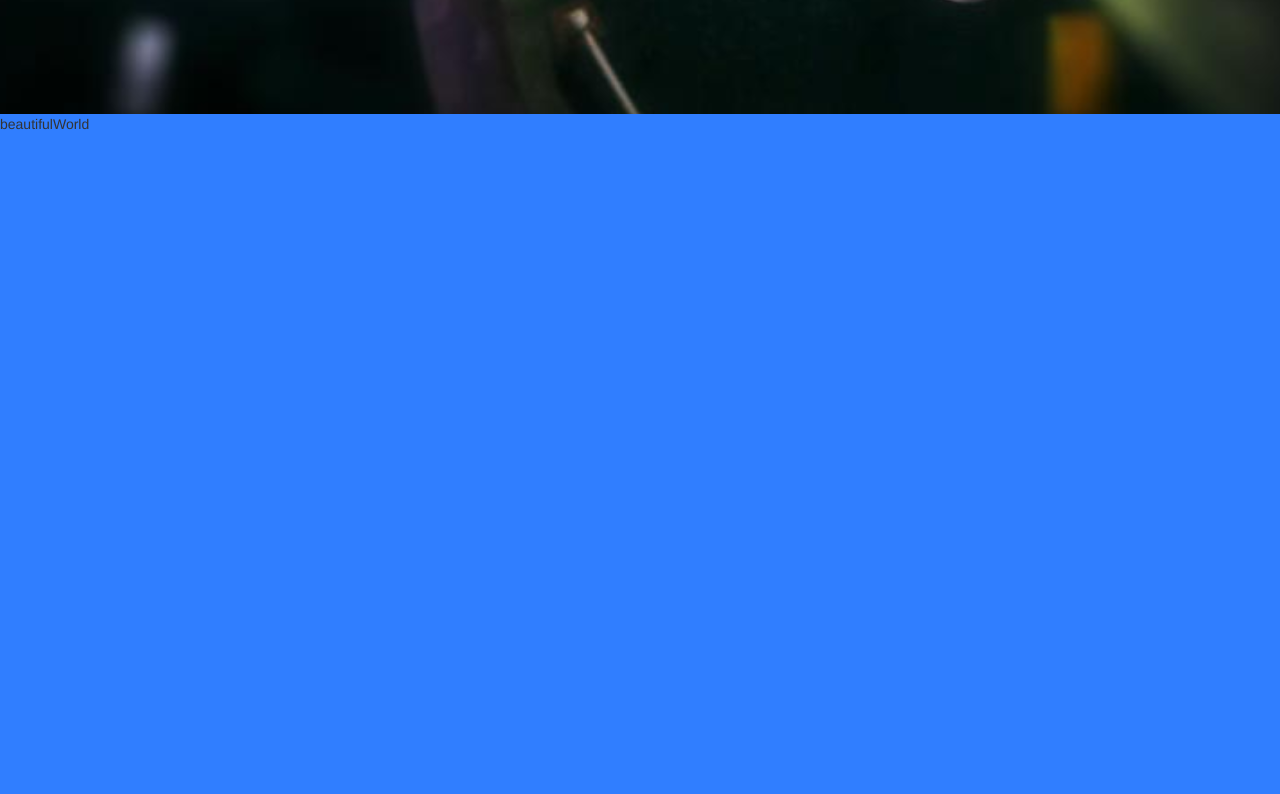
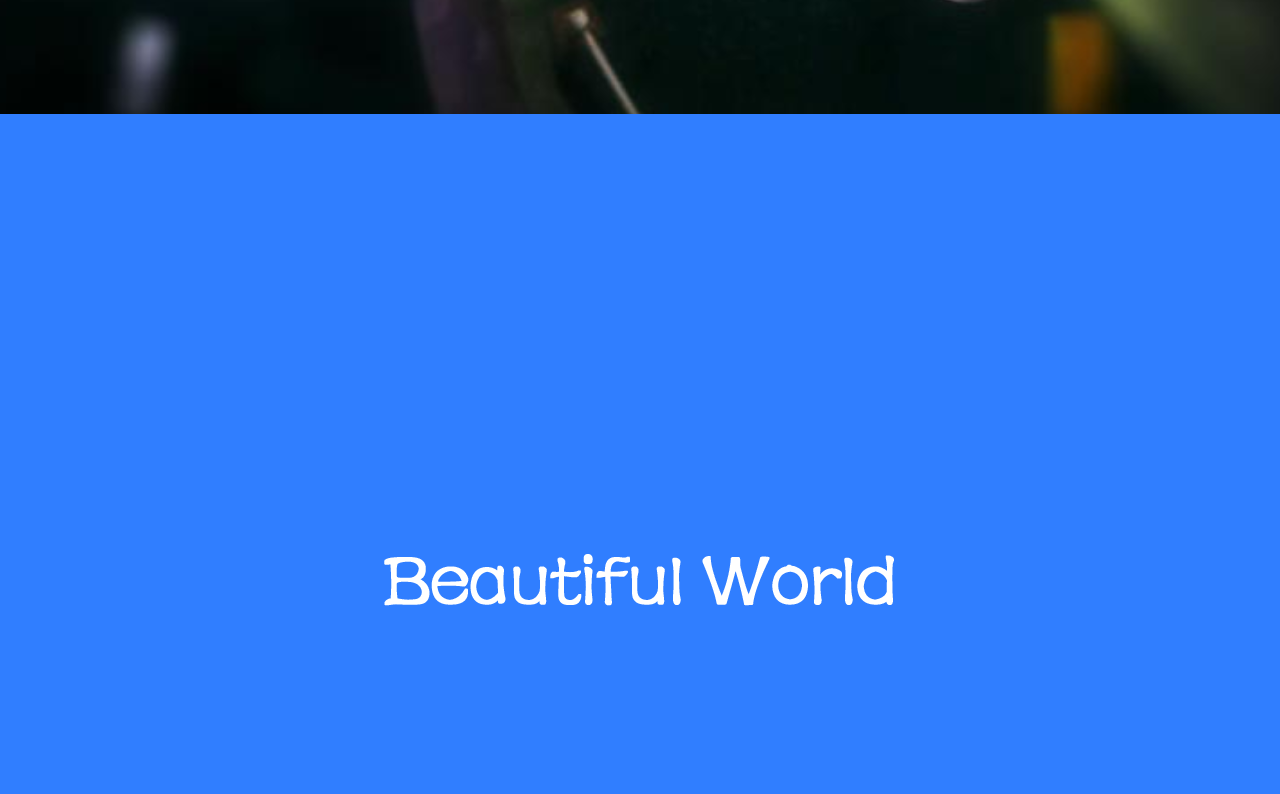
Before and after one commit to Ahkari/ahkari, a plain HTML site: page index.html in a window 1280 px wide. Shown: the part 2286-3080 px from the top of the page. Drawn offline with Linux system fonts and the light colour scheme.

Commit message:
beautifulPage
标题确定。展现方式确定。

```diff
--- /dev/null
+++ b/css/beautiful.css
@@ -0,0 +1,19 @@
+.beautiful_middle{
+	margin: 0px auto;
+	width: 800px;
+	height: 100%;
+}
+
+.beatiful_middle_top{
+	margin: 0px auto;
+	width: 100px;
+	height:55%;
+}
+
+.beautifulTitle{
+	margin: 0px auto;
+	width: 520px;
+	height: 56px;
+	/*background-color: #ddd;*/
+	background-image: url("../src/beautifulWorldTitle.png");
+}
--- a/index.html
+++ b/index.html
@@ -9,6 +9,7 @@
 <link href="./css/triggerFinger.css" rel="stylesheet" type="text/css" />
 <link href="./css/swing.anime.css" rel="stylesheet" type="text/css" />
 <link href="./css/story.css" rel="stylesheet" type="text/css" />
+<link href="./css/beautiful.css" rel="stylesheet" type="text/css" />
 </head>
 <body>
 <div id="allWrapper">
@@ -139,7 +140,23 @@
 	<!-- <label for="wheelDelta">滚动值:</label>(IE/Opera)<input type="text" id="wheelDelta"/>
 	<label for="detail">滚动值:(Firefox)</label><input type="text" id="detail"/> -->
 
-	<section class="videoMain" id="beautifulWorld-wrap">beautifulWorld</section>
+	<!-- beautifulWorld层 打算做出视差效果-->
+	<section class="videoMain" id="beautifulWorld-wrap">
+		<div class="beautiful_middle">
+			<div class="beatiful_middle_top">
+			</div>
+			<div class="beautifulTitle">
+
+
+			</div>
+
+
+		</div>
+
+
+
+
+	</section>
 	<section class="videoMain" id="attackOnTitan-wrap">attackOnTitan</section>
 	<!-- <div>more</div> -->
 
```
Also changed, not shown: src/beautifulWorldTitle.png (added).
